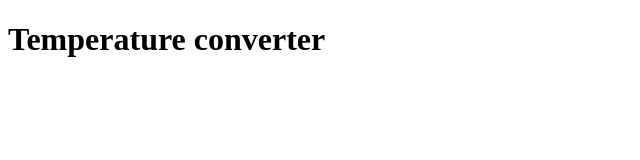
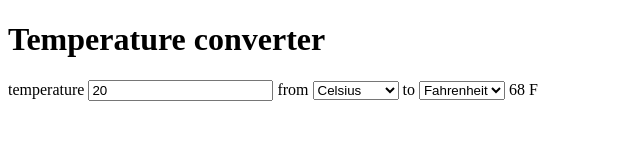
Before and after one commit to Mr-Willmo/PWAsample, a plain HTML site: page index.html in a window 1280 px wide. Shown: the whole page, without its empty margins (0-640 px from the left). Drawn offline with Linux system fonts and the light colour scheme.

Commit message:
Update index.html

```diff
--- a/index.html
+++ b/index.html
@@ -9,5 +9,22 @@
   </head>
   <body>
     <h1>Temperature converter</h1>
+    <form id="converter">
+  <label for="input-temp">temperature</label>
+  <input type="text" id="input-temp" name="input-temp" value="20" />
+  <label for="input-unit">from</label>
+  <select id="input-unit" name="input-unit">
+    <option value="c" selected>Celsius</option>
+    <option value="f">Fahrenheit</option>
+    <option value="k">Kelvin</option>
+  </select>
+  <label for="output-unit">to</label>
+  <select id="output-unit" name="output-unit">
+    <option value="c">Celsius</option>
+    <option value="f" selected>Fahrenheit</option>
+    <option value="k">Kelvin</option>
+  </select>
+  <output name="output-temp" id="output-temp" for="input-temp input-unit output-unit">68 F</output>
+</form>
   </body>
 </html>
```
